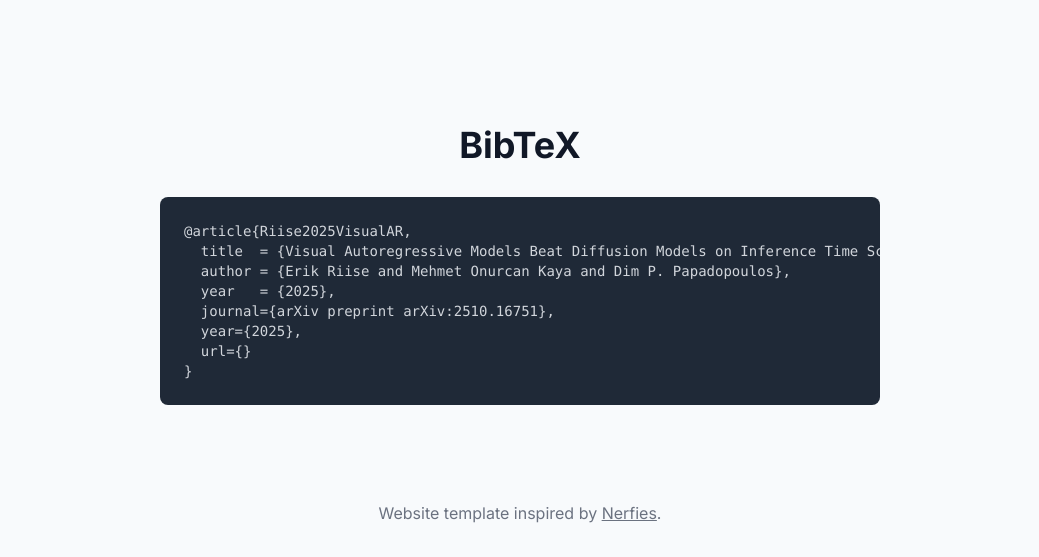
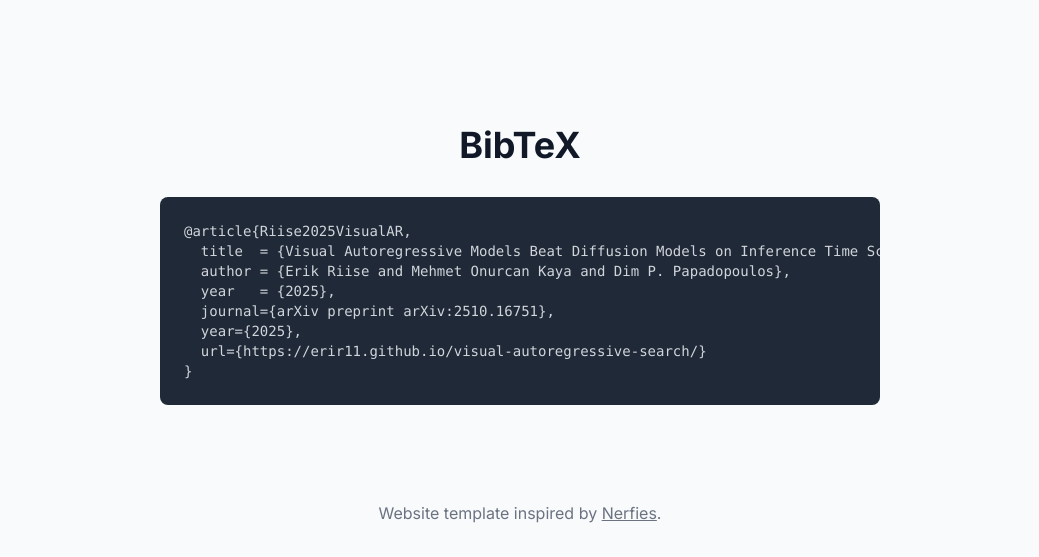
Before and after one commit to erir11/visual-autoregressive-search, a plain HTML site: page index.html in a window 1280 px wide. Shown: the part 5840-6397 px from the top of the page, without its empty margins (120-1159 px from the left). Drawn offline with nearby package versions, Linux system fonts and the light colour scheme.

Commit message:
add link to project page

```diff
--- a/index.html
+++ b/index.html
@@ -922,7 +922,7 @@
   year   = {2025},
   journal={arXiv preprint arXiv:2510.16751},
   year={2025},
-  url={}
+  url={https://erir11.github.io/visual-autoregressive-search/}
 }</code></pre>
             </div>
         </div>
```
